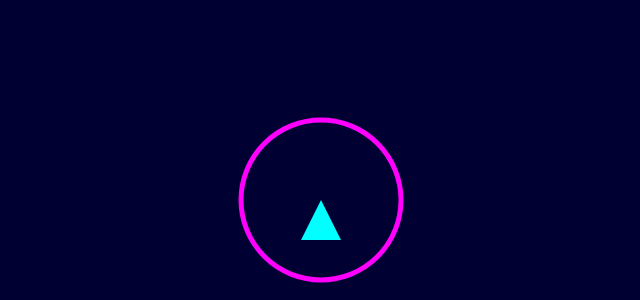
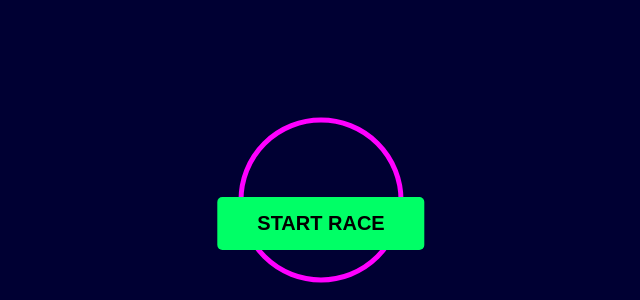
Before and after one commit to kaibot111/triangle-game, a website: page public/index.html in a window 1280 px wide. Shown: the part 500-800 px from the top of the page, without its empty margins (319-959 px from the left). Drawn offline with Linux system fonts and the light colour scheme.

Commit message:
Update index.html

```diff
--- a/public/index.html
+++ b/public/index.html
@@ -12,10 +12,19 @@
             display: none; text-align: center; color: white; background: rgba(0,0,0,0.9);
             padding: 30px; border: 2px solid #00f2ff; z-index: 10;
         }
+
+        #start-btn {
+            position: absolute; bottom: 50px; left: 50%; transform: translateX(-50%);
+            padding: 15px 40px; font-size: 20px; background: #00ff66; border: none;
+            cursor: pointer; font-weight: bold; z-index: 20; border-radius: 5px;
+        }
+
         input { font-size: 30px; width: 100px; text-align: center; }
     </style>
 </head>
 <body>
+
+    <button id="start-btn" onclick="window.startRace()">START RACE</button>
 
     <div id="hud">
         <h2 id="question">Question</h2>
```
